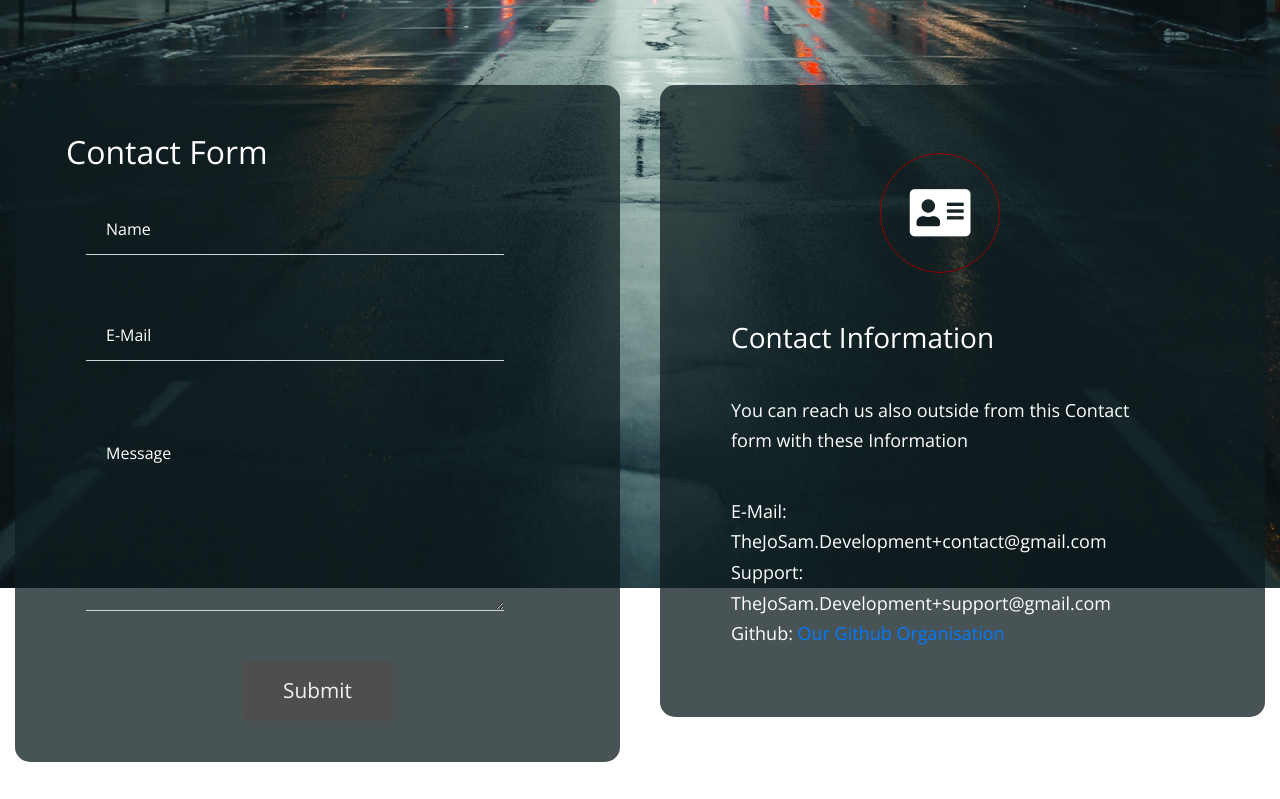
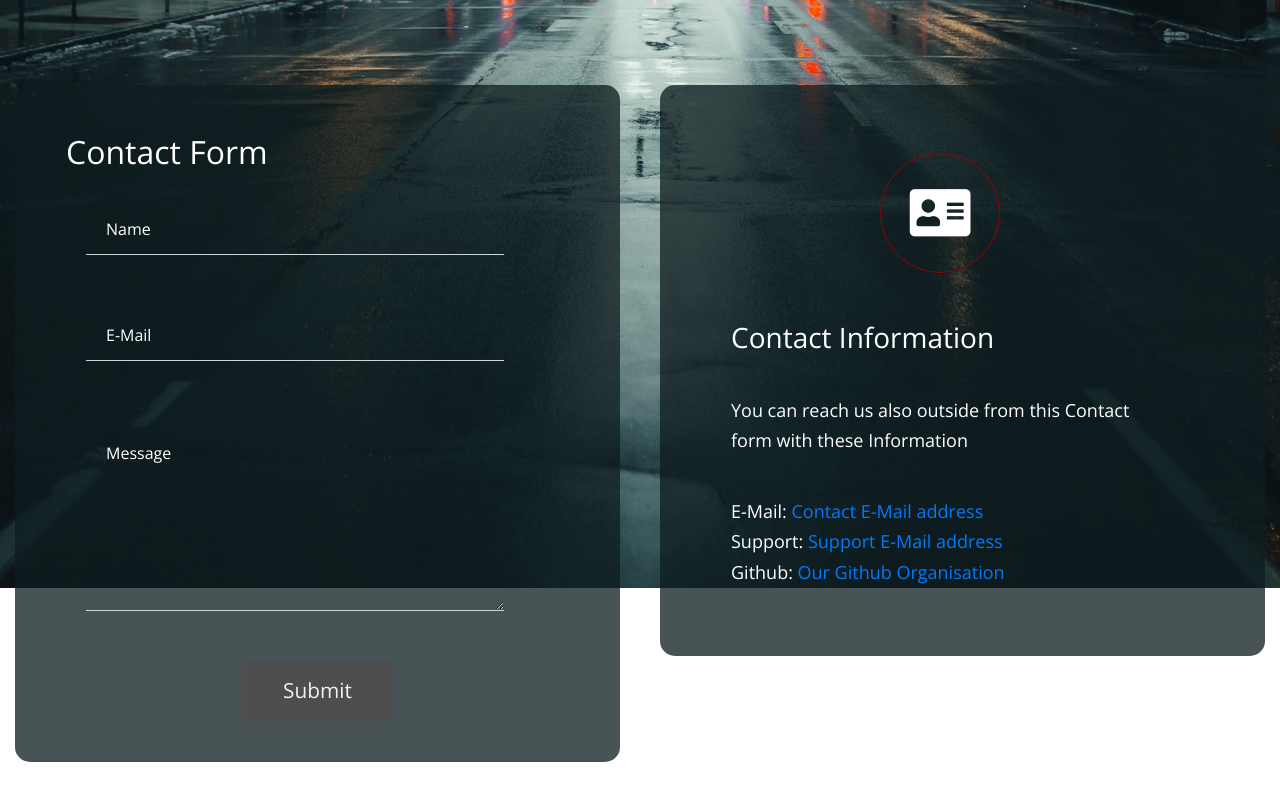
Before and after one commit to TheJoSam-Development/thejosam-development.github.io, a plain HTML site: page contact.html in a window 1280 px wide. Shown: the part 695-1494 px from the top of the page. Drawn offline with nearby package versions, Linux system fonts and the light colour scheme.

Commit message:
Update contact.html
Signed-off-by: TheJoSam <65750856+TheJoSam@users.noreply.github.com>

```diff
--- a/contact.html
+++ b/contact.html
@@ -113,8 +113,8 @@
                         You can reach us also outside from this Contact form with these Information
                     </p>
                     <p class="mb-0">
-                        E-Mail: TheJoSam.Development+contact@gmail.com<br>
-                        Support: TheJoSam.Development+support@gmail.com<br>
+                        E-Mail: <a href="TheJoSam.Development+contact@gmail.com">Contact E-Mail address</a><br>
+                        Support: <a href="TheJoSam.Development+support@gmail.com">Support E-Mail address</a><br>
                         Github: <a href="https://github.com/TheJoSam-Development">Our Github Organisation</a>
                     </p>
                 </div>
```
